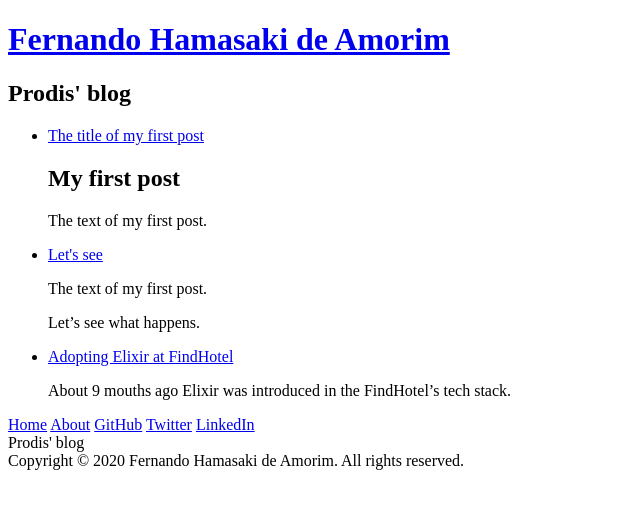
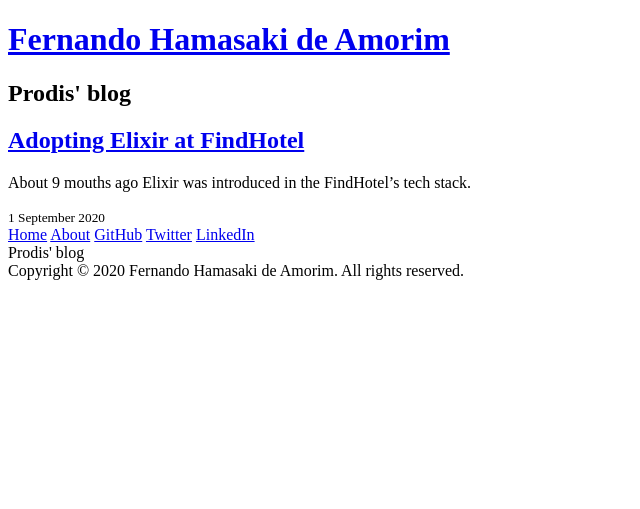
Before and after one commit to prodis/prodis.github.io, a Jekyll site: the page built from index.html, in a window 1280 px wide. Shown: the top 509 px of the page, without its empty margins (0-640 px from the left). Built offline with Jekyll 4.4.1, drawn with Linux system fonts in a browser that asks for light colours.

Commit message:
Posts layout.

```diff
--- a/_config.yml
+++ b/_config.yml
@@ -2,6 +2,6 @@ title: Fernando Hamasaki de Amorim
 description: Prodis' blog
 lang: en-GB
 url: https://fernandohamasaki.com
-excerpt_separator: <!--more-->
+excerpt_separator: <!-- more -->
 
 theme: jekyll-theme-hacker
--- a/_posts/2020-09-21-lets-see.md
+++ /dev/null
@@ -1,10 +0,0 @@
----
-layout: post
-title: Let's see
-permalink: lets-see
-tags: test prodis first
----
-
-The text of my first post.
-
-Let's see what happens.
--- a/_posts/2020-09-23-my-first-post.md
+++ /dev/null
@@ -1,9 +0,0 @@
----
-layout: post
-title: The title of my first post
-tags: test prodis first
----
-
-## My first post
-
-The text of my first post.
--- a/index.html
+++ b/index.html
@@ -2,11 +2,11 @@
 layout: default
 title: Prodis' blog
 ---
-<ul>
-  {% for post in site.posts %}
-    <li>
-      <a href="{{ post.url }}">{{ post.title }}</a>
-      {{ post.excerpt }}
-    </li>
-  {% endfor %}
-</ul>
+
+{% for post in site.posts %}
+<div class="post-item">
+  <a href="{{ post.url }}"><h2>{{ post.title }}</h2></a>
+  {{ post.excerpt }}
+  <small>{{ post.date | date: "%-d %B %Y" }}</small>
+</div>
+{% endfor %}
```
Also changed, not shown: _index.md (deleted, +0 -37 lines), _layouts/post.html (added, +17 -0 lines), _posts/2020-09-01-adopting-elixir-at-findhotel.md (+1 -1 lines), _posts/another.md (deleted, +0 -11 lines), assets/css/style_prodis.css (+20 -9 lines).
